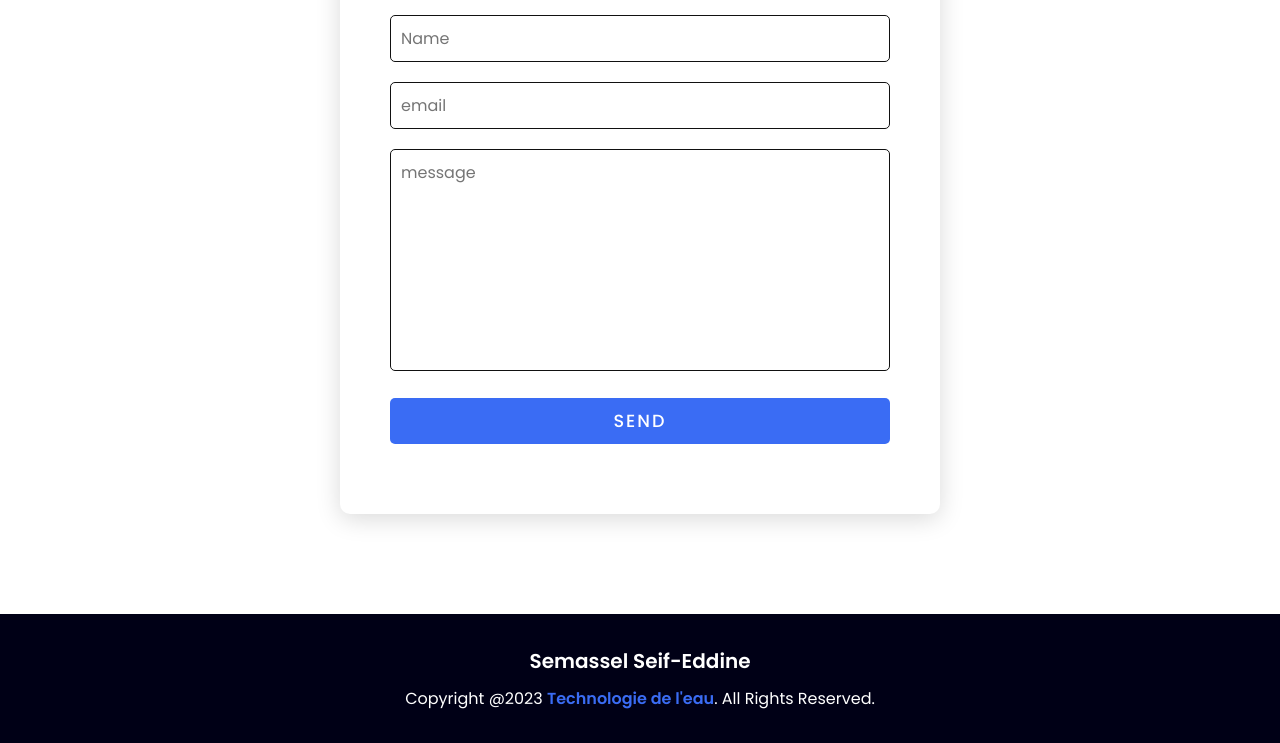
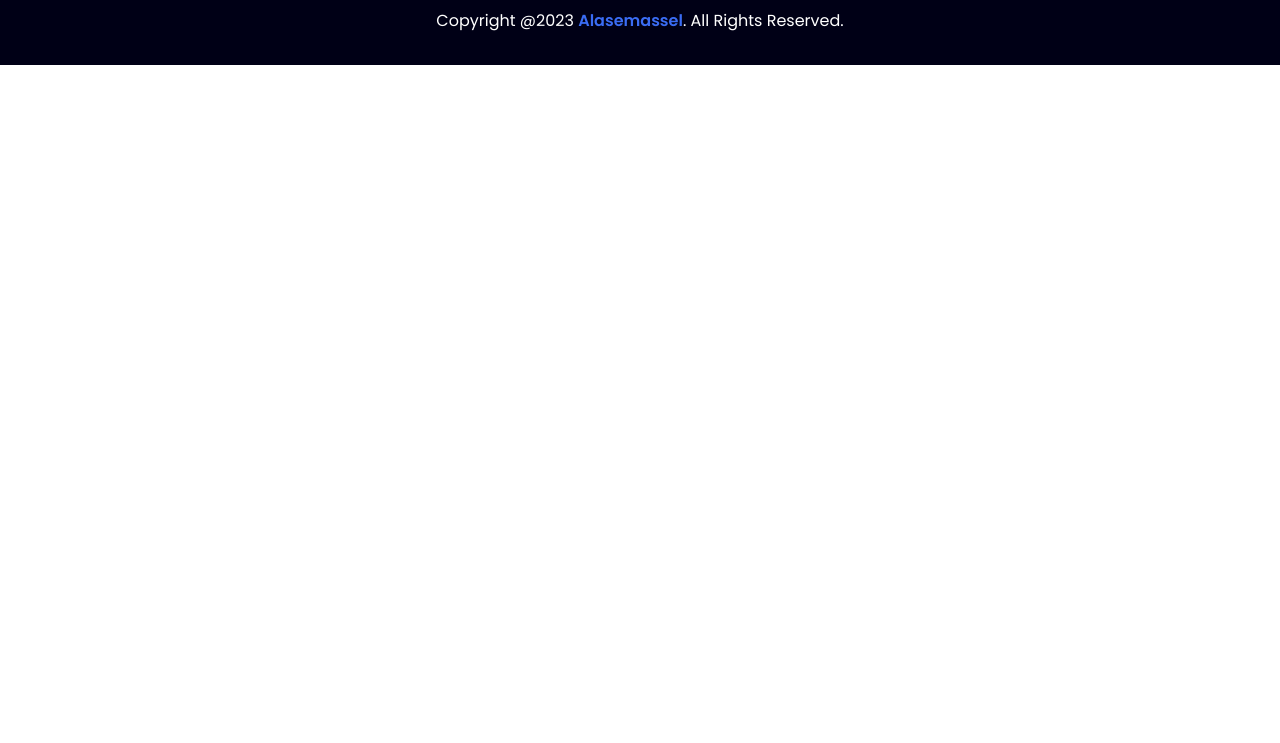
Before and after one commit to seif03/Technologie-de-l-eau, a plain HTML site: page index.html in a window 1280 px wide. Shown: the part 4402-5145 px from the top of the page. After the commit the page ends 4467 px from the top, so only its background shows below. Drawn offline with Linux system fonts and the light colour scheme.

Commit message:
third commit

```diff
--- a/index.html
+++ b/index.html
@@ -257,7 +257,7 @@ Technologie de l'eau
 
           </div>
         </div>
-        <div class="row">
+        <!-- <div class="row">
           <div class="contact-form reveal">
             <h3>Technologie de l’eau</h3>
             <div class="input-box">
@@ -273,7 +273,7 @@ Technologie de l'eau
               <input type="submit" class="send-btn" name="" value="Send">
             </div>
           </div>
-        </div>
+        </div> -->
 
 
       </div>
@@ -281,7 +281,7 @@ Technologie de l'eau
 
     <footer class="footer">
       <span class="footer-title">Semassel Seif-Eddine</span>
-      <p>Copyright @2023 <a>Technologie de l'eau</a>. All Rights Reserved.</p>
+      <p>Copyright @2023 <a href="https://github.com/Alasemassel">Alasemassel</a>. All Rights Reserved.</p>
     </footer>
 
     <script src="script.js" charset="utf-8"></script>
```
